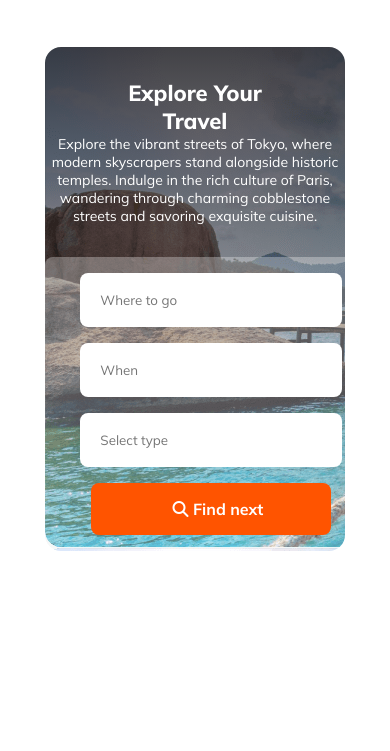
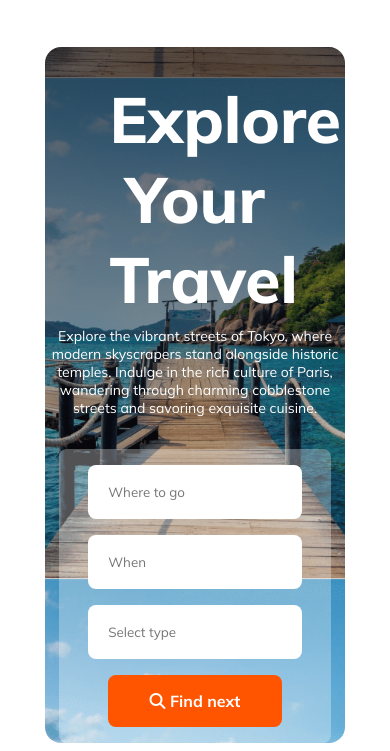
Before and after one commit to Pranta-20-2/B9A2_Peak_travel, a plain HTML site: page index.html in a window 390 px wide. Shown: the part 93-844 px from the top of the page. Drawn offline with Linux system fonts and the light colour scheme.

Commit message:
Nav and banner added

```diff
--- a/index.html
+++ b/index.html
@@ -9,6 +9,7 @@
         integrity="sha512-DTOQO9RWCH3ppGqcWaEA1BIZOC6xxalwEsw9c2QQeAIftl+Vegovlnee1c9QX4TctnWMn13TZye+giMm8e2LwA=="
         crossorigin="anonymous" referrerpolicy="no-referrer" />
     <link rel="stylesheet" href="styles/styles.css">
+    <link rel="stylesheet" href="styles/responsive.css">
 </head>
 
 <body>
@@ -46,10 +47,9 @@
                     <input type="text" placeholder="When">
                     <input type="text" placeholder="Select type">
                     <button><i class="fa-solid fa-magnifying-glass"></i> Find next</button>
-
-
                 </div>
             </div>
+
         </section>
     </header>
     <main>
--- /dev/null
+++ b/styles/responsive.css
@@ -0,0 +1,94 @@
+
+/* Responsive for small */
+@media screen and (max-width: 600px) {
+    header {
+        max-width: 1170px;
+        width:80%;
+        margin: 0 auto;
+        align-items: center;
+    }
+    .head-main {
+        max-width: 1170px;
+        width:100%;
+        margin: 50px auto 0;
+        border-radius: 16px;
+        background: linear-gradient(180deg, rgba(19, 19, 24, 0.80) 0%, rgba(19, 19, 24, 0.00) 100%), url('../Images/banner.png');
+        background-position: center;
+        background-attachment:fixed
+    }
+    .nav-bar {
+        width: 100%;
+        margin: 0;
+        padding: o;
+    }
+
+    .nav-list>ul {
+        display: none;
+    }
+
+    .banner-desc {
+        max-width: 304px;
+        width: 100%;
+        font-size: 14px;
+        font-weight: 400;
+        margin-bottom: 32px;
+
+    }
+    z
+    .banner-title {
+        max-width: 205px;
+        width: 100%;
+        font-size: 22px;
+        font-weight: 800;
+        padding: 32px auto;
+    }
+
+    .menu {
+        display: grid;
+    }
+    .head-input input,button {
+        margin: 0 auto ;
+        border: none;
+    }
+
+    .flat-display {
+        display: flex;
+        padding: 16px;
+        flex-direction: column;
+        align-items: flex-start;
+        gap: 16px;
+        margin-bottom: 0px;
+
+    }
+}
+
+/* Responsive for medium */
+@media screen and (min-width: 601px)and (max-width: 991px){
+    header {
+        max-width: 1170px;
+        width:80%;
+        margin: 0 auto;
+        align-items: center;
+    }
+    .nav-list>ul {
+        display: none;
+    }
+    .menu {
+        display: grid;
+    }
+    .head-input input,button {
+        margin: 0 auto ;
+        border: none;
+    }
+
+    .flat-display {
+        display: flex;
+        padding: 16px;
+        flex-direction: column;
+        align-items: flex-start;
+        gap: 16px;
+        margin-bottom: 0px;
+
+    }
+
+}
--- a/styles/styles.css
+++ b/styles/styles.css
@@ -83,10 +83,14 @@ header {
 }
 
 .head-main {
-    margin-top: 50px;
-    height: 500px;
+    width: 80%;
+    max-width: 1170px;
+    margin: 50px auto 0;
     border-radius: 16px;
-    background: linear-gradient(180deg, rgba(19, 19, 24, 0.80) 0%, rgba(19, 19, 24, 0.00) 100%), url('../Images/banner.png');
+    background: linear-gradient(180deg, rgba(19, 19, 24, 0.80) 0%, rgba(19, 19, 24, 0.00) 100%),url('../Images/banner.png');
+    background-size: cover;
+    background-position: center;
+    background-attachment:fixed
 }
 
 .banner-content {
@@ -104,14 +108,16 @@ header {
 }
 
 .banner-title {
+    margin: 0;
     color: #FFF;
     font-size: 64px;
-    margin: 0;
-    padding: 106px 287px 24px;
+    padding: 32px 64px 8px;
     font-weight: 800;
 }
 
 .head-input input {
+    width: 80%;
+    max-width: 1170px;
     border-radius: 8px;
     background: #FFF;
     height: 52px;
@@ -121,88 +127,14 @@ header {
 
 
 .flat-display {
-    max-width: 800px;
-    height: 483px;
-    width: 100%;
-    height: 100%;
+    width: 80%;
+    max-width: 1170px;
+    margin: 0 auto 100px;
     display: inline-flex;
     padding: 16px;
     align-items: flex-start;
+    justify-content: center;
     gap: 24px;
     border-radius: 8px;
     background: rgba(255, 255, 255, 0.30);
-    gap: 24px;
-
 }
-
-/* Responsive for small */
-@media screen and (max-width: 600px) {
-    header {
-        max-width: 600px;
-        width:80%;
-        margin: 0 auto;
-        align-items: center;
-    }
-
-    .nav-bar {
-        width: 100%;
-        margin: 0;
-        padding: o;
-    }
-
-    .nav-list>ul {
-        display: none;
-    }
-
-    .head-main {
-        margin-top: 50px;
-        height:100%;
-        border-radius: 16px;
-        max-width: 600px;
-        background: linear-gradient(180deg, rgba(19, 19, 24, 0.80) 0%, rgba(19, 19, 24, 0.00) 100%), url('../Images/banner.png');
-    }
-
-    .banner-title {
-        padding: 0;
-        font-size: 22px;
-        font-weight: 800;
-        padding: 32px 64px 0;
-    }
-
-    .banner-desc {
-        max-width: 304px;
-        width: 100%;
-        font-size: 14px;
-        font-weight: 400;
-        margin-bottom: 32px;
-
-    }
-
-    .menu {
-        display: grid;
-    }
-
-    .flat-display {
-        display: flex;
-        min-width: 287px;
-        width: 100%;
-        height: 100%;
-        padding: 16px;
-        flex-direction: column;
-        align-items: flex-start;
-        gap: 16px;
-        margin: 0 auto;
-
-    }
-
-    .head-input input, button {
-        max-width: 600px;
-        height: 52px;
-        width: 80%;
-        flex-shrink: 0;
-        border-radius: 8px;
-        padding-left:20px ;
-        margin: 0 auto;
-        align-items: center;
-    }
-}
```
